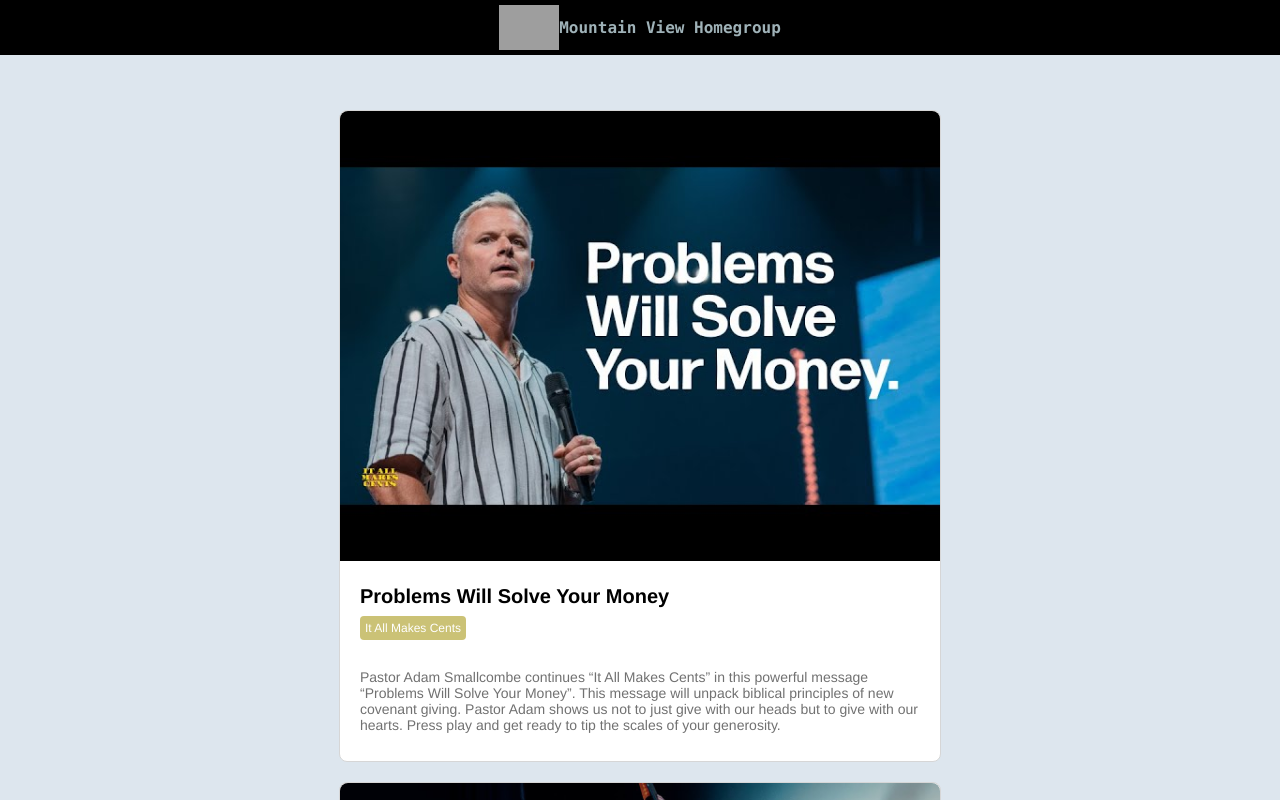
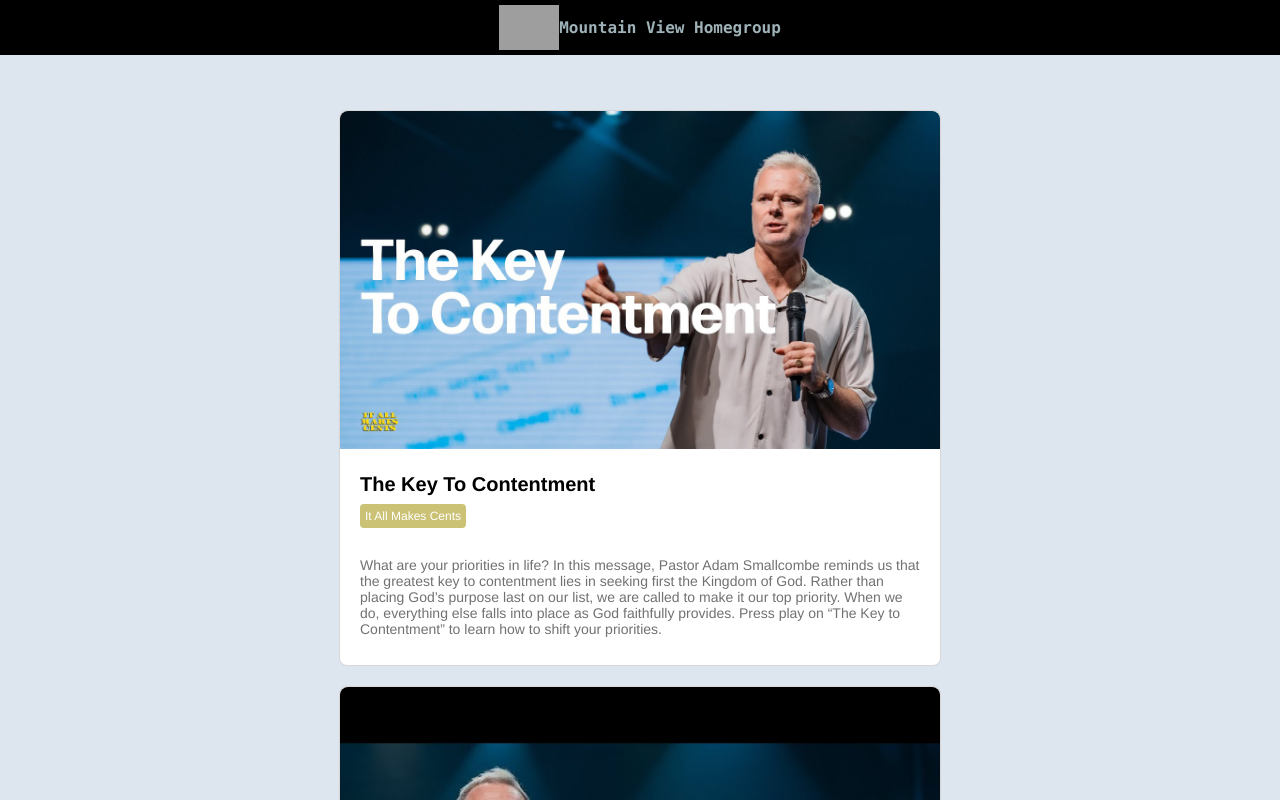
Before and after one commit to alejandrochang/viveblogmtv, a React (Create React App) app: page / in a window 1280 px wide. Shown: the top 800 px of the page. Built offline with nearby package versions, Linux system fonts and the light colour scheme; grey boxes are pictures that could not be loaded.

Commit message:
Key to Contentment

```diff
--- a/src/data/postData.ts
+++ b/src/data/postData.ts
@@ -5,8 +5,35 @@ import CalculatingCharacter from "../assets/calculatingcharacter.jpg";
 import HowToMakeMoney from "../assets/howtomakemoney.jpg";
 import Begin from "../assets/begin.jpg";
 import ProblemsWillSolve from "../assets/problemsWillSolve.jpg";
+import KeyToContentment from "../assets/keytocontentment.jpg";
 
 const PostData = [
+  {
+    id: "the-key-to-contentment",
+    title: "The Key To Contentment",
+    content: 'What are your priorities in life? In this message, Pastor Adam Smallcombe reminds us that the greatest key to contentment lies in seeking first the Kingdom of God. Rather than placing God’s purpose last on our list, we are called to make it our top priority. When we do, everything else falls into place as God faithfully provides. Press play on “The Key to Contentment” to learn how to shift your priorities.',
+    date: "2024-10-13",
+    src: "https://www.youtube.com/embed/",
+    coverImg: KeyToContentment,
+    series: "It All Makes Cents",
+    scriptures: [
+      'Hebrews 13:1-7',
+      'Psalm 37:4',
+      'Psalm 23',
+      'Ephesians 5:3-5',
+      'Colossians 3:1-3',
+      'Matthew 6:25-33',
+    ],
+    notes: [
+      'In this life we have the constant battle of walking by the Spirit and fighting our flesh. What your Spirit wants to do is be free, but there is a war that is happening with you flesh that tries to go against this freedom. One of the issues of self-contentment is constant comparison with others. What one must realize is that comparison never brings the full weight of the truth. With social media and snappy moments of peoples lives we only get to see half the story of peoples lives, but not the debt that people are carrying.',
+      'In this life, humans tend to mirror and see. We must be careful what you wish for, for some of these things you desire come at a cost. Excessive debt is either driven by anxiety or apathy. With anxiety we tend to spend on outrageous things (things we can’t afford), with apathy we cast of tomorrow like it doesn’t exists. An extreme on both ends. Living the life through the Spirit of God brings the harmony of both.',
+      'As a christian we carry tension between desire and not wanting. Desires are from God, however desires are for the greater good of Gods plan, not for them to have control over you.',
+      'True christian love is being hospitable, a servant, it does not have to benefit you.  A call to live beyond what you need. We must get out of the consumer mindset. Do not get stuck. Contributing to others needs is what brings true fulfilment and purpose. We must shift our perspective from being a getter to being a giver.',
+      '“Be satisfied with what you have”, is how we were created to live by. It is by design that the LORD made us this way, that He is enough for all of our most deepest needs. When we aren’t satisfied with what we have been entrusted with, is when anxiety, fear and doubt creep in. We are not standing where the LORD has entrusted us in, full confidence in Him.',
+      'Contentment is the key to purity, in all facets of life. From money, relationships to our inner most desires. The LORDs promise is “I Will never leave you or abandon you”. With this promise we have all we need, there is nothing more than is needed than Him.',
+      'The two main perspective keys to a life full of contentment is polarity and priority. Polarity is the change orientation of my perspective. We must come to the revelation that “if I don’t have it, I don’t need it”. God can do it regardless, but at the right time. His timing is perfect for when we need something. We must look from the heavens perspective. The second perspective priority is for us to prioritize the Kingdom of Heaven above all. So first seek the Kingdom of Heaven and all its righteousness and everything will be added to you.',
+    ],
+  },
   {
     id: "problems-will-solve-your-money",
     title: "Problems Will Solve Your Money",
```
Also changed, not shown: src/assets/keytocontentment.jpg (added).
